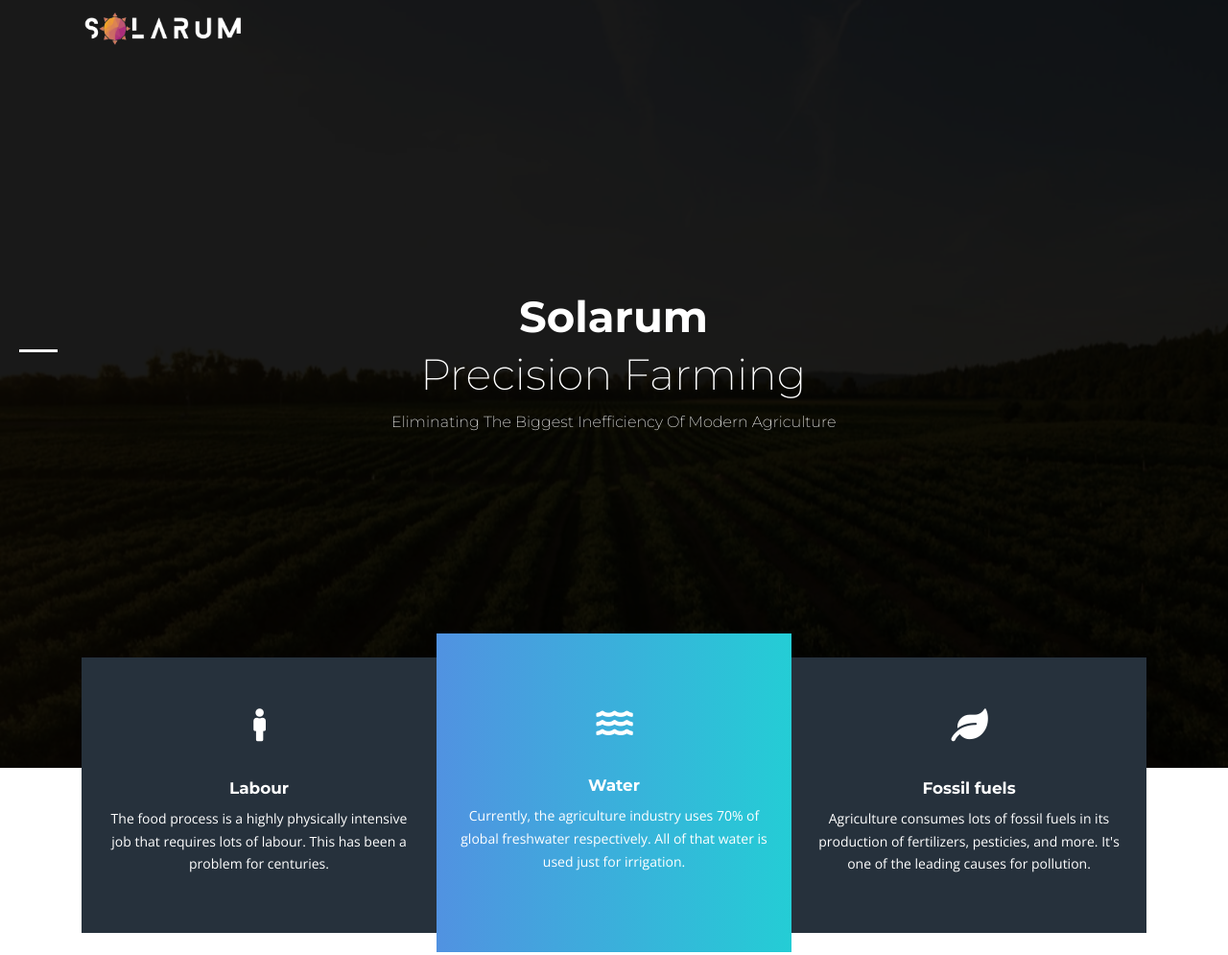
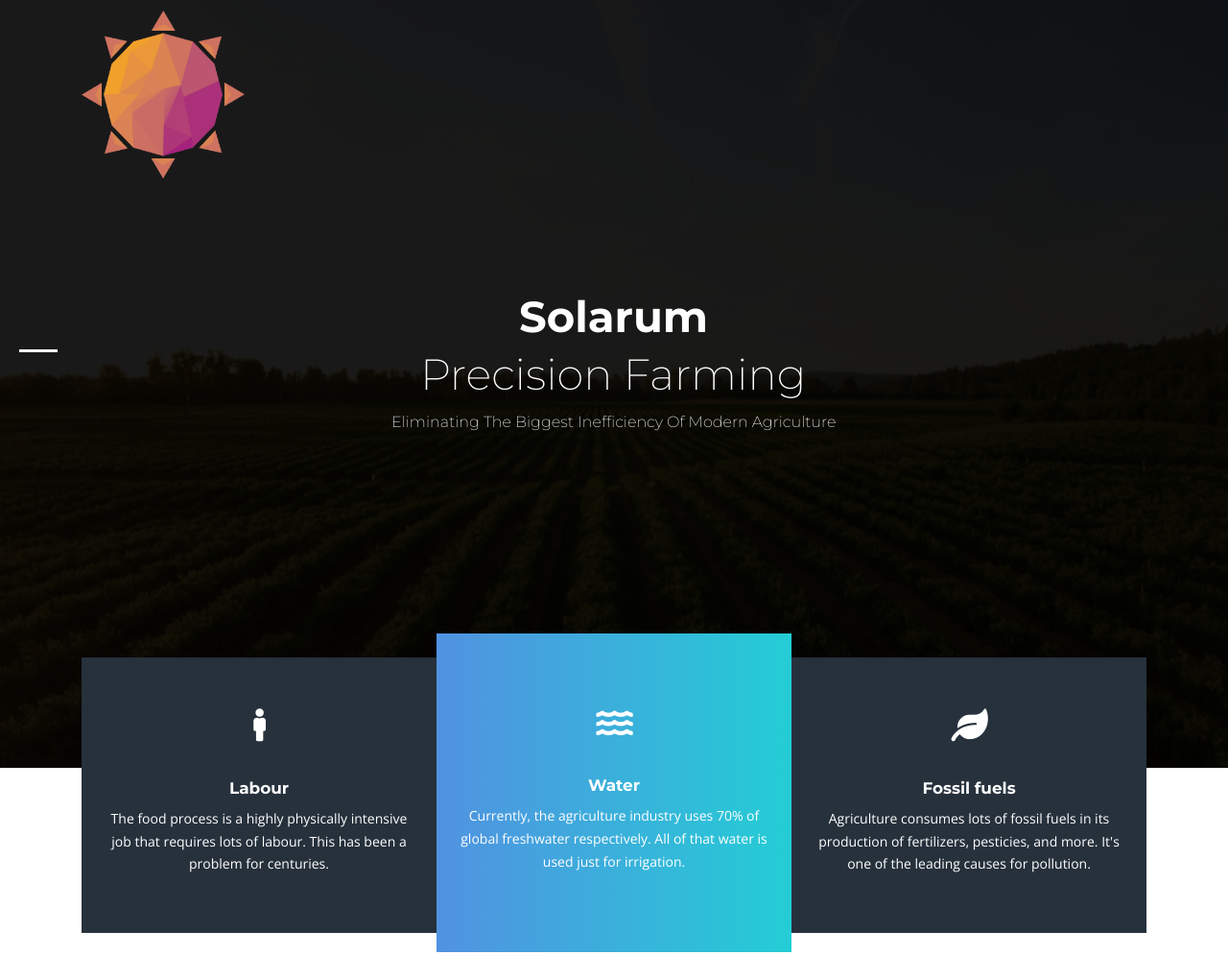
Before and after one commit to solarumtech/solarumtech.github.io, a plain HTML site: page index.html in a window 1280 px wide. Shown: the top 995 px of the page at 96% size. Drawn offline with nearby package versions, Linux system fonts and the light colour scheme.

Commit message:
changing the picture

```diff
--- a/index.html
+++ b/index.html
@@ -40,7 +40,7 @@
 <header class="site-header" id="header">
     <nav class="navbar navbar-expand-lg transparent-bg static-nav">
         <div class="container">
-          <img src="test.png" alt="logo" class="logo-default navbar-brand">
+          <img src="solarumlogo.png" alt="logo" class="logo-default navbar-brand">
         </div>
     <!-- End side menu -->
 </header>
```
Also changed, not shown: solarumlogo.png (added).
